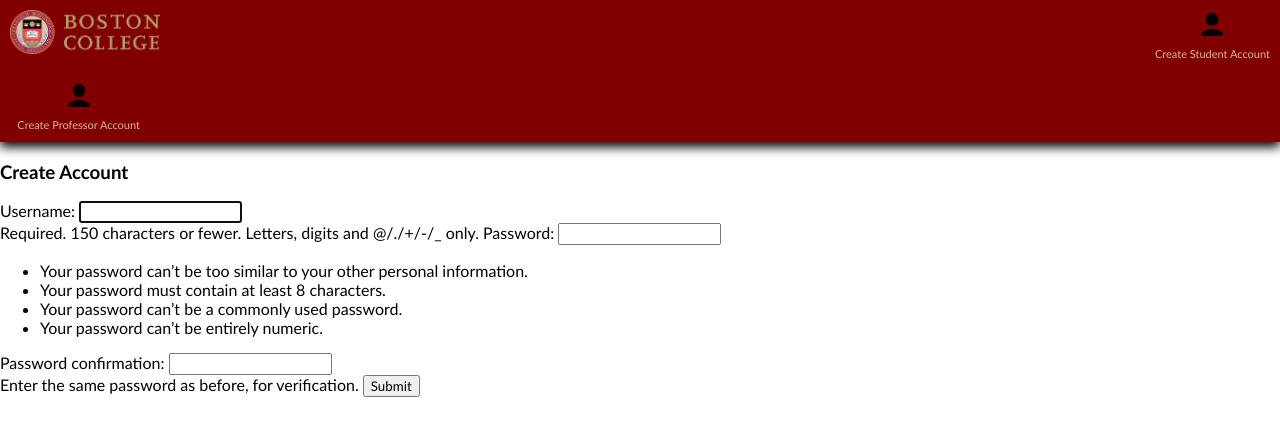
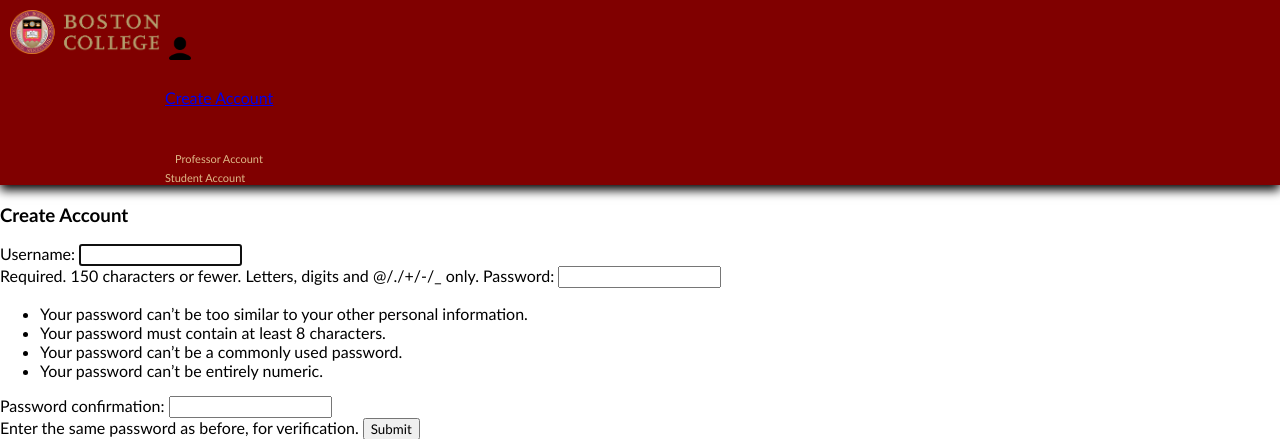
Before and after one commit to CSCI3356Spring2023/BugHugger, a Django app: page /login/create_student in a window 1280 px wide. Shown: the top 439 px of the page. Run offline with Django 4.2, Linux system fonts and the light colour scheme.

Commit message:
more login formatting profile creation next

```diff
--- a/TAapp/login/templates/registration/index.html
+++ b/TAapp/login/templates/registration/index.html
@@ -11,17 +11,18 @@
 </head>
 
 <nav>
-    <a href="http://services.bc.edu">
+    <a class ="logo" href="http://services.bc.edu">
         <image src="{% static 'images\logo-1.png' %}" alt="Boston College logo" width="150px"/>
-    </a>
-        <a href="{%url 'login:create_student' %}" class="create">
-        <image src="{% static 'images\user.png' %}" alt="new user icon" width="30px"/>
-            <p>Create Student Account</p>
-        </a>
-        <a href="{%url 'login:create_professor' %}" class="create">
-        <image src="{% static 'images\user.png' %}" alt="new user icon" width="30px"/>
-            <p>Create Professor Account</p>
-        </a>
+    <div class ="dropdown">
+        <div class="dropbtn">
+            <image src="{% static 'images\user.png' %}" alt="new user icon" width="30px"/>
+            <p>Create Account</p>
+        </div>
+        <div class="dropdown-content">
+            <a href="{%url 'login:create_professor' %}" class="create">Professor Account</a><br>
+            <a href="{%url 'login:create_student' %}" class="create">Student Account</a>
+        </div>
+    </div>
 </nav>
 
 {%block content%}
```
